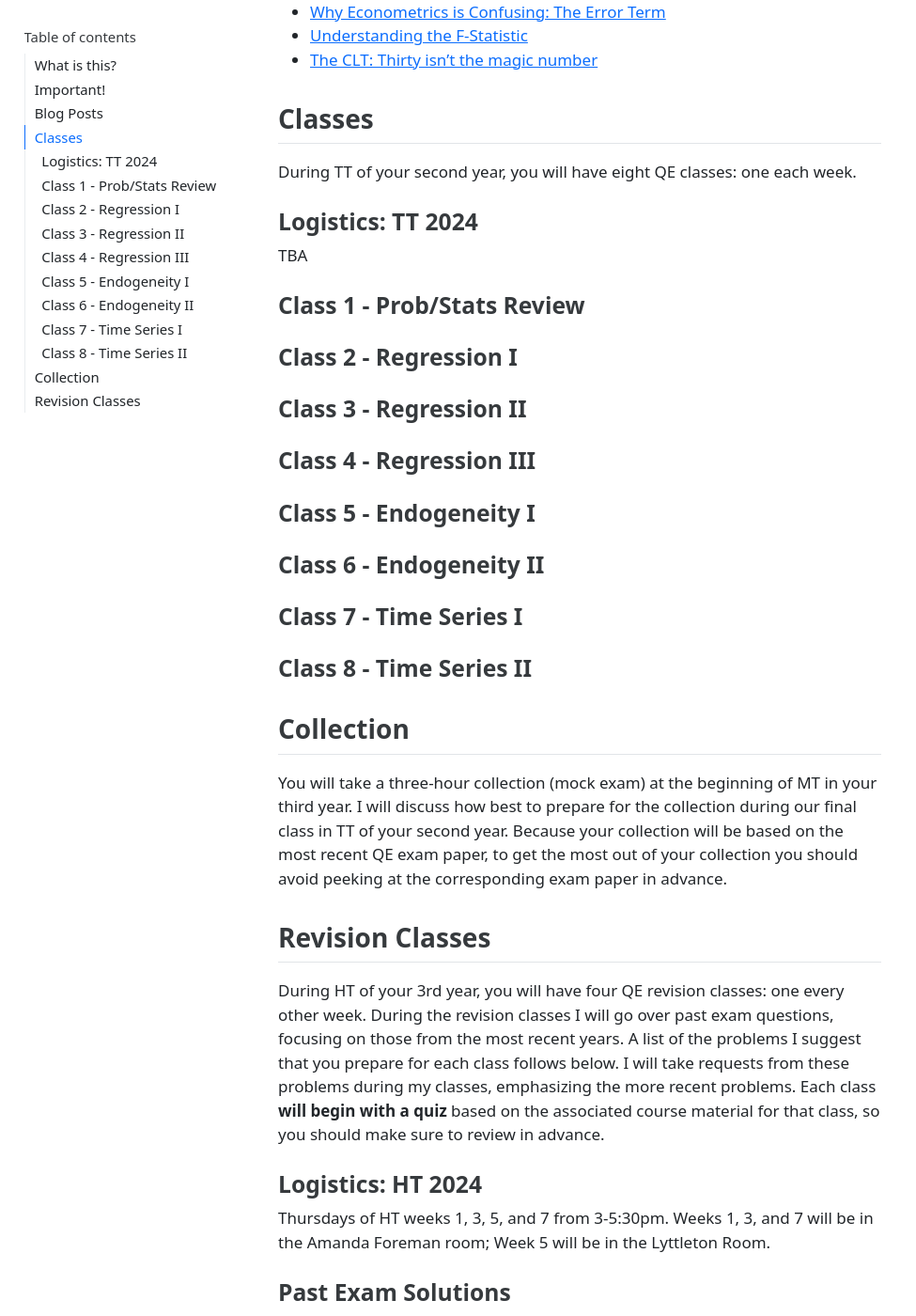
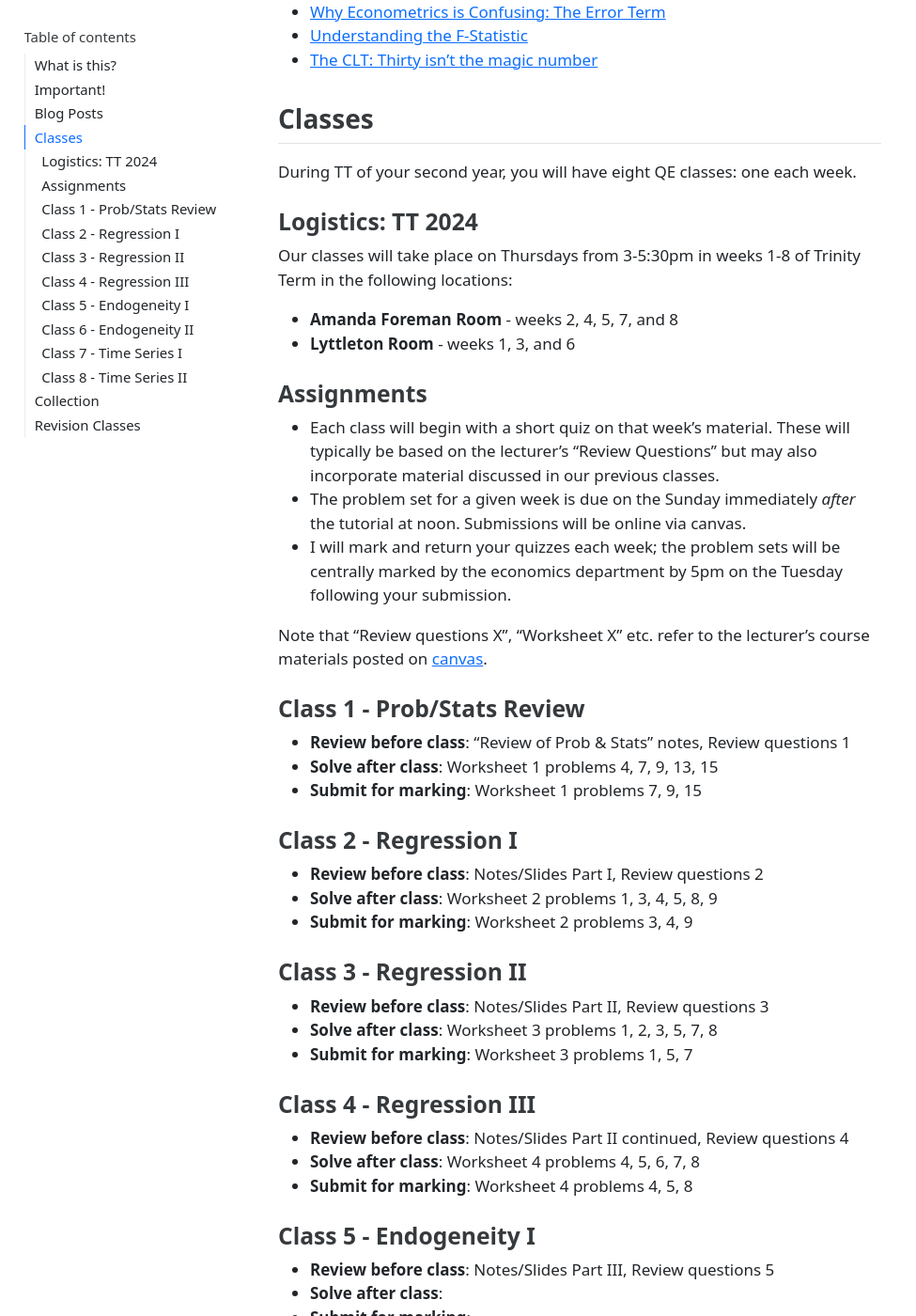
Before and after one commit to fditraglia/fditraglia.github.io, a Jekyll site: the page QE.html, which Jekyll copies as it is, in a window 1280 px wide and 1400 px high, scrolled down 871 px. Shown: the whole window at 94% size, without its empty margins (0-975 px from the left). Built offline with Jekyll 4.4.1, drawn with Linux system fonts in a browser that asks for light colours; some of the changed text lies outside the part shown.

Commit message:
update QE website

```diff
--- a/QE.html
+++ b/QE.html
@@ -7,7 +7,7 @@
 <meta name="viewport" content="width=device-width, initial-scale=1.0, user-scalable=yes">
 
 <meta name="author" content="Francis J. DiTraglia">
-<meta name="dcterms.date" content="2024-01-06">
+<meta name="dcterms.date" content="2024-04-23">
 
 <title>Quantitative Economics</title>
 <style>
@@ -2979,6 +2979,7 @@ vertical-align: -.125em;
   <li><a href="#classes" id="toc-classes" class="nav-link" data-scroll-target="#classes">Classes</a>
   <ul class="collapse">
   <li><a href="#logistics-tt-2024" id="toc-logistics-tt-2024" class="nav-link" data-scroll-target="#logistics-tt-2024">Logistics: TT 2024</a></li>
+  <li><a href="#assignments" id="toc-assignments" class="nav-link" data-scroll-target="#assignments">Assignments</a></li>
   <li><a href="#class-1---probstats-review" id="toc-class-1---probstats-review" class="nav-link" data-scroll-target="#class-1---probstats-review">Class 1 - Prob/Stats Review</a></li>
   <li><a href="#class-2---regression-i" id="toc-class-2---regression-i" class="nav-link" data-scroll-target="#class-2---regression-i">Class 2 - Regression I</a></li>
   <li><a href="#class-3---regression-ii" id="toc-class-3---regression-ii" class="nav-link" data-scroll-target="#class-3---regression-ii">Class 3 - Regression II</a></li>
@@ -3025,7 +3026,7 @@ vertical-align: -.125em;
     <div>
     <div class="quarto-title-meta-heading">Published</div>
     <div class="quarto-title-meta-contents">
-      <p class="date">January 6, 2024</p>
+      <p class="date">April 23, 2024</p>
     </div>
   </div>
 
@@ -3061,31 +3062,84 @@ vertical-align: -.125em;
 <p>During TT of your second year, you will have eight QE classes: one each week.</p>
 <section id="logistics-tt-2024" class="level3">
 <h3 class="anchored" data-anchor-id="logistics-tt-2024">Logistics: TT 2024</h3>
-<p>TBA</p>
+<p>Our classes will take place on Thursdays from 3-5:30pm in weeks 1-8 of Trinity Term in the following locations:</p>
+<ul>
+<li><strong>Amanda Foreman Room</strong> - weeks 2, 4, 5, 7, and 8</li>
+<li><strong>Lyttleton Room</strong> - weeks 1, 3, and 6</li>
+</ul>
+</section>
+<section id="assignments" class="level3">
+<h3 class="anchored" data-anchor-id="assignments">Assignments</h3>
+<ul>
+<li>Each class will begin with a short quiz on that week’s material. These will typically be based on the lecturer’s “Review Questions” but may also incorporate material discussed in our previous classes.</li>
+<li>The problem set for a given week is due on the Sunday immediately <em>after</em> the tutorial at noon. Submissions will be online via canvas.</li>
+<li>I will mark and return your quizzes each week; the problem sets will be centrally marked by the economics department by 5pm on the Tuesday following your submission.</li>
+</ul>
+<p>Note that “Review questions X”, “Worksheet X” etc. refer to the lecturer’s course materials posted on <a href="https://canvas.ox.ac.uk/courses/218644">canvas</a>.</p>
 </section>
 <section id="class-1---probstats-review" class="level3">
 <h3 class="anchored" data-anchor-id="class-1---probstats-review">Class 1 - Prob/Stats Review</h3>
+<ul>
+<li><strong>Review before class</strong>: “Review of Prob &amp; Stats” notes, Review questions 1</li>
+<li><strong>Solve after class</strong>: Worksheet 1 problems 4, 7, 9, 13, 15</li>
+<li><strong>Submit for marking</strong>: Worksheet 1 problems 7, 9, 15</li>
+</ul>
 </section>
 <section id="class-2---regression-i" class="level3">
 <h3 class="anchored" data-anchor-id="class-2---regression-i">Class 2 - Regression I</h3>
+<ul>
+<li><strong>Review before class</strong>: Notes/Slides Part I, Review questions 2</li>
+<li><strong>Solve after class</strong>: Worksheet 2 problems 1, 3, 4, 5, 8, 9</li>
+<li><strong>Submit for marking</strong>: Worksheet 2 problems 3, 4, 9</li>
+</ul>
 </section>
 <section id="class-3---regression-ii" class="level3">
 <h3 class="anchored" data-anchor-id="class-3---regression-ii">Class 3 - Regression II</h3>
+<ul>
+<li><strong>Review before class</strong>: Notes/Slides Part II, Review questions 3</li>
+<li><strong>Solve after class</strong>: Worksheet 3 problems 1, 2, 3, 5, 7, 8</li>
+<li><strong>Submit for marking</strong>: Worksheet 3 problems 1, 5, 7</li>
+</ul>
 </section>
 <section id="class-4---regression-iii" class="level3">
 <h3 class="anchored" data-anchor-id="class-4---regression-iii">Class 4 - Regression III</h3>
+<ul>
+<li><strong>Review before class</strong>: Notes/Slides Part II continued, Review questions 4</li>
+<li><strong>Solve after class</strong>: Worksheet 4 problems 4, 5, 6, 7, 8</li>
+<li><strong>Submit for marking</strong>: Worksheet 4 problems 4, 5, 8</li>
+</ul>
 </section>
 <section id="class-5---endogeneity-i" class="level3">
 <h3 class="anchored" data-anchor-id="class-5---endogeneity-i">Class 5 - Endogeneity I</h3>
+<ul>
+<li><strong>Review before class</strong>: Notes/Slides Part III, Review questions 5</li>
+<li><strong>Solve after class</strong>:</li>
+<li><strong>Submit for marking</strong>:</li>
+</ul>
 </section>
 <section id="class-6---endogeneity-ii" class="level3">
 <h3 class="anchored" data-anchor-id="class-6---endogeneity-ii">Class 6 - Endogeneity II</h3>
+<ul>
+<li><strong>Review before class</strong>: Notes/Slides Part III continued, Review questions 6</li>
+<li><strong>Solve after class</strong>:</li>
+<li><strong>Submit for marking</strong>:</li>
+</ul>
 </section>
 <section id="class-7---time-series-i" class="level3">
 <h3 class="anchored" data-anchor-id="class-7---time-series-i">Class 7 - Time Series I</h3>
+<ul>
+<li><strong>Review before class</strong>: Notes/Slides Part IV, Review questions 7</li>
+<li><strong>Solve after class</strong>:</li>
+<li><strong>Submit for marking</strong>:</li>
+</ul>
 </section>
 <section id="class-8---time-series-ii" class="level3">
 <h3 class="anchored" data-anchor-id="class-8---time-series-ii">Class 8 - Time Series II</h3>
+<ul>
+<li><strong>Review before class</strong>: Notes/Slides Part IV continued, Review questions 8</li>
+<li><strong>Solve after class</strong>:</li>
+<li><strong>Submit for marking</strong>:</li>
+</ul>
 <!--## Overview
 I'll teach Prelims Probability & Statistics at LMH in seven classes over the course of Michaelmas and Hilary Terms and two revision classes in Trinity Term. Because these are classes, all first-year PPE students will attend the same sessions. Each class will begin with a quiz, but there is no work to submit in advance. I expect you to attend all classes and to arrive on time. If you are unwell and unable to attend, please let me know by email.
 
```
